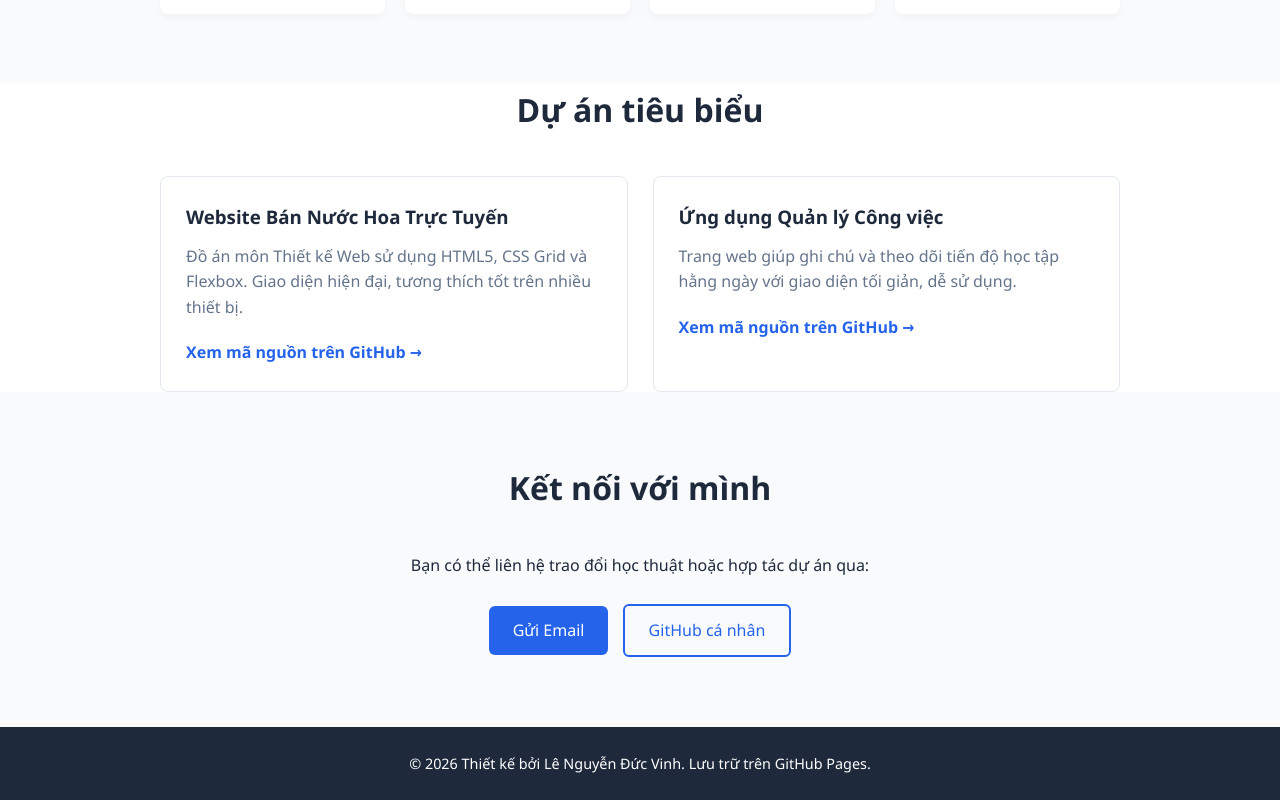
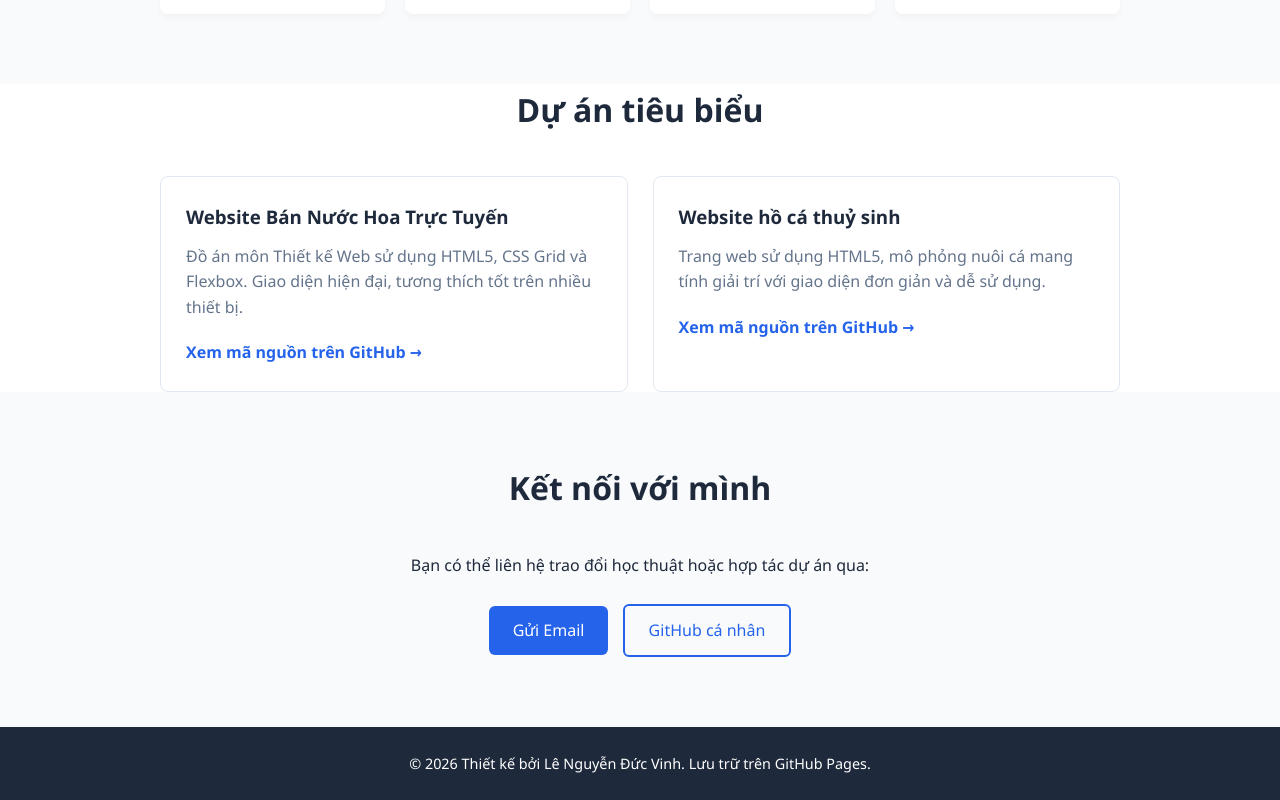
Before and after one commit to vinhlnd112-oss/portfolio, a plain HTML site: page index.html in a window 1280 px wide. Shown: the part 776-1576 px from the top of the page. Drawn offline with Linux system fonts and the light colour scheme.

Commit message:
Replace project details with new aquarium website

```diff
--- a/index.html
+++ b/index.html
@@ -64,9 +64,9 @@
                     <a href="https://github.com" target="_blank" class="project-link">Xem mã nguồn trên GitHub &rarr;</a>
                 </article>
                 <article class="project-card">
-                    <h3>Ứng dụng Quản lý Công việc</h3>
-                    <p>Trang web giúp ghi chú và theo dõi tiến độ học tập hằng ngày với giao diện tối giản, dễ sử dụng.</p>
-                    <a href="https://github.com" target="_blank" class="project-link">Xem mã nguồn trên GitHub &rarr;</a>
+                    <h3>Website hồ cá thuỷ sinh</h3>
+                    <p>Trang web sử dụng HTML5, mô phỏng nuôi cá mang tính giải trí với giao diện đơn giản và dễ sử dụng.</p>
+                    <a href="https://vinhlnd112-oss.github.io/becasinhthai/" target="_blank" class="project-link">Xem mã nguồn trên GitHub &rarr;</a>
                 </article>
             </div>
         </section>
```
